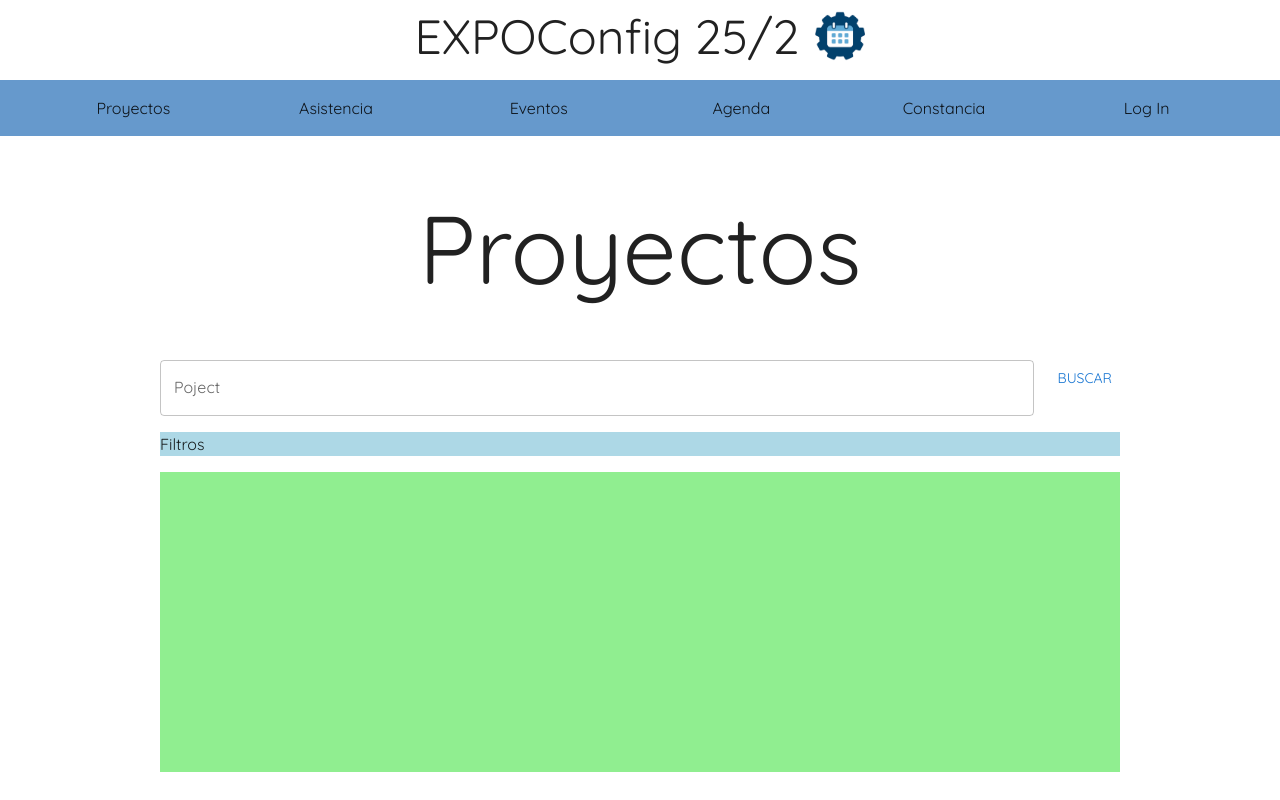
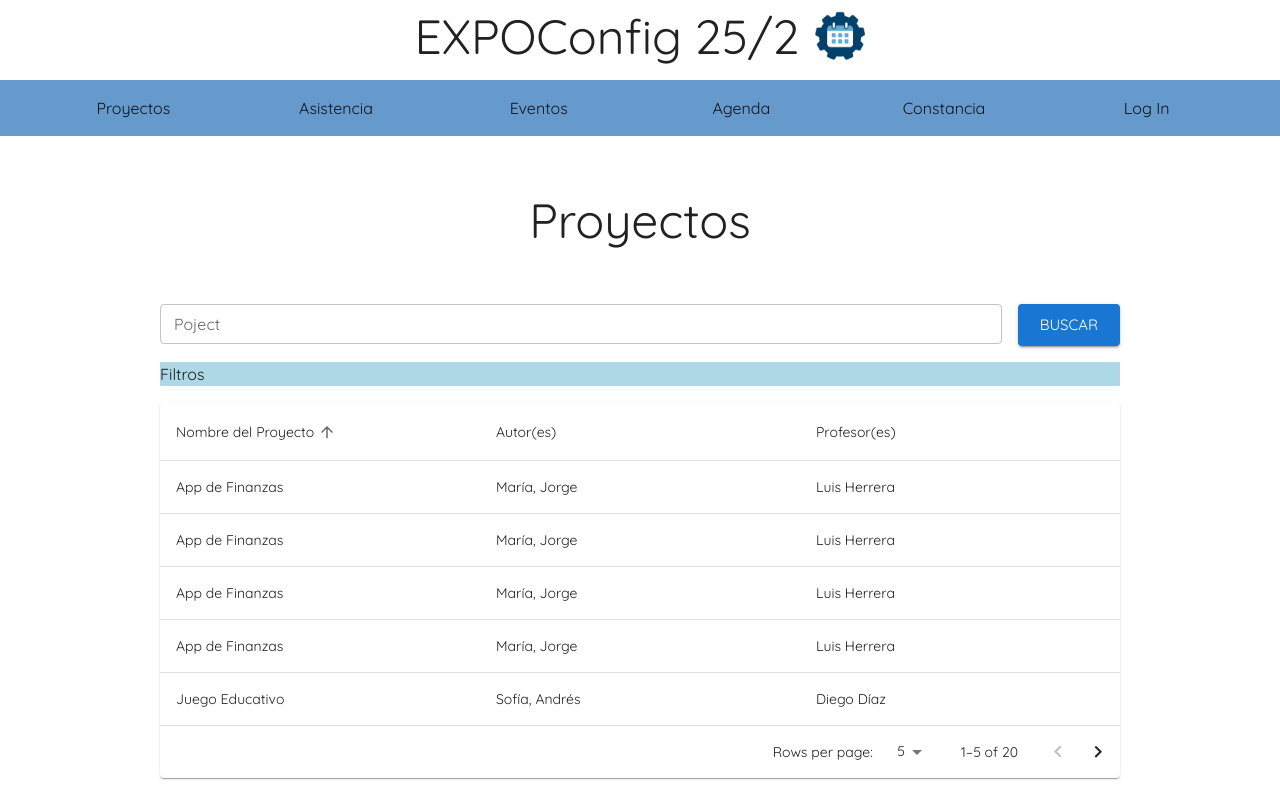
Before and after one commit to akaXala/EXPOConfig, a Next.js app: page /proyectos/ver in a window 1280 px wide. Built offline with nearby package versions, Linux system fonts and the light colour scheme.

Commit message:
avance de pagina view para UT asignadas a Emiliano

```diff
--- a/src/app/proyectos/ver/page.tsx
+++ b/src/app/proyectos/ver/page.tsx
@@ -1,9 +1,14 @@
 'use client'
-import { Typography, Grid, Box, Button, TextField, Container, ThemeProvider, CssBaseline } from "@mui/material";
+
+import * as React from 'react';
+import { Typography, Grid, TextField, Container, ThemeProvider, CssBaseline } from "@mui/material";
+import Box from '@mui/material/Box';
+import Button from '@mui/material/Button';
 import EnhancedTable from "@/components/table/ViewProjects"
 import NavBar from "@/components/NavBar";
 // Tema Custom
 import { theme } from '@/ts/customTheme';
+
 
 export default function Page() {
     return (
@@ -15,21 +20,19 @@ export default function Page() {
         <section>
           <Grid container  spacing={2} marginX={{xs:10, md:20}}>
             <Grid size={12} display="flex" justifyContent="center" p={5}>
-              <Typography variant="h1">Proyectos</Typography>
+              <Typography variant="h3">Proyectos</Typography>
             </Grid>
             <Grid  size='grow'>
-              <TextField fullWidth id="TextSearching" label="Poject" variant="outlined"/>
+              <TextField fullWidth id="TextSearching" label="Poject" variant="outlined" size='small'/>
             </Grid>
-            <Grid  size='auto'>
-              <Button>Buscar</Button>
+            <Grid  size='auto' display="flex" alignItems="center">
+              <Button variant="contained" size='large' color="primary">Buscar</Button>
             </Grid>
             <Grid size={12}>
               <Box bgcolor="lightblue">Filtros</Box>
             </Grid>
-            <Grid size={12} bgcolor='lightgreen' minHeight={300}>
-              <Container>
-                <EnhancedTable/>
-              </Container>
+            <Grid size={12} minHeight={300}>
+              <EnhancedTable/>
             </Grid>
           </Grid>
         </section>
--- a/src/components/table/ViewProjects.tsx
+++ b/src/components/table/ViewProjects.tsx
@@ -1,32 +1,228 @@
-import { Table, TableContainer,TableHead } from "@mui/material";
+import { Table, TableContainer,TableHead, TableRow, TableCell, TableSortLabel, TableBody, TablePagination} from "@mui/material";
 import Paper from "@mui/material/Paper";
+import Box from "@mui/material/Box";
+import { visuallyHidden } from '@mui/utils';
+import React from "react";
+interface Data {
+  id: number;
+  projectname: string;
+  authors: string;
+  teachers: string;
+}
+function createData(
+  id: number,
+  projectname: string,
+  authors: string,
+  teachers: string,
+): Data {
+  return {
+    id, projectname,authors, teachers
+  };
+}
+const rows = [
+  createData(1, 'Proyecto 1', 'Luis, Pepe', 'José Manuel'),
+  createData(2, 'Sistema de Inventario', 'Ana, Carlos', 'Laura Gómez'),
+  createData(3, 'App de Finanzas', 'María, Jorge', 'Luis Herrera'),
+  createData(4, 'Juego Educativo', 'Sofía, Andrés', 'Diego Díaz'),
+  createData(5, 'Plataforma de Cursos', 'Emiliano, Valeria', 'Carmen Ruiz'),
+  createData(6, 'Proyecto 1', 'Luis, Pepe', 'José Manuel'),
+  createData(7, 'Sistema de Inventario', 'Ana, Carlos', 'Laura Gómez'),
+  createData(8, 'App de Finanzas', 'María, Jorge', 'Luis Herrera'),
+  createData(9, 'Juego Educativo', 'Sofía, Andrés', 'Diego Díaz'),
+  createData(10, 'Plataforma de Cursos', 'Emiliano, Valeria', 'Carmen Ruiz'),
+  createData(11, 'Proyecto 1', 'Luis, Pepe', 'José Manuel'),
+  createData(12, 'Sistema de Inventario', 'Ana, Carlos', 'Laura Gómez'),
+  createData(13, 'App de Finanzas', 'María, Jorge', 'Luis Herrera'),
+  createData(14, 'Juego Educativo', 'Sofía, Andrés', 'Diego Díaz'),
+  createData(15, 'Plataforma de Cursos', 'Emiliano, Valeria', 'Carmen Ruiz'),
+  createData(16, 'Proyecto 1', 'Luis, Pepe', 'José Manuel'),
+  createData(17, 'Sistema de Inventario', 'Ana, Carlos', 'Laura Gómez'),
+  createData(18, 'App de Finanzas', 'María, Jorge', 'Luis Herrera'),
+  createData(19, 'Juego Educativo', 'Sofía, Andrés', 'Diego Díaz'),
+  createData(20, 'Plataforma de Cursos', 'Emiliano, Valeria', 'Carmen Ruiz'),
+];
+
+function descendingComparator<T>(a: T, b: T, orderBy: keyof T) {
+  if (b[orderBy] < a[orderBy]) {
+    return -1;
+  }
+  if (b[orderBy] > a[orderBy]) {
+    return 1;
+  }
+  return 0;
+}
+
+type Order = 'asc' | 'desc';
+
+function getComparator<Key extends keyof any>(
+  order: Order,
+  orderBy: Key,
+): (
+  a: { [key in Key]: number | string },
+  b: { [key in Key]: number | string },
+) => number {
+  return order === 'desc'
+    ? (a, b) => descendingComparator(a, b, orderBy)
+    : (a, b) => -descendingComparator(a, b, orderBy);
+}
 interface HeadCell {
+  id: keyof Data;
   label: string;
 }
 
-
 const headCells: readonly HeadCell[] = [
   {
-      label: 'Protein (g)',
+    id: 'projectname',
+    label: 'Nombre del Proyecto',
   },
   {
-        label: 'Protein (g)',
+    id: 'authors',
+    label: 'Autor(es)',
   },
   {
-        label: 'Protein (g)',
+    id: 'teachers',
+    label: 'Profesor(es)',
   },
 ];
 
+interface EnhancedTableProps {
+  onRequestSort: (event: React.MouseEvent<unknown>, property: keyof Data) => void;
+  order: Order;
+  orderBy: string;
+  rowCount: number;
+}
 
-function HeadTable(){
+function EnhancedTableHead(props: EnhancedTableProps) {
+  const {  order, orderBy, rowCount, onRequestSort } =
+    props;
+  const createSortHandler =
+    (property: keyof Data) => (event: React.MouseEvent<unknown>) => {
+      onRequestSort(event, property);
+    };
+
+  return (
     <TableHead>
+      <TableRow>
+        {headCells.map((headCell) => (
+          <TableCell
+            key={headCell.id}
+            align='left'
+            padding='normal'
+            sortDirection={orderBy === headCell.id ? order : false}
+            sx={{width: '33%'}}
+          >
+            <TableSortLabel
+              active={orderBy === headCell.id}
+              direction={orderBy === headCell.id ? order : 'asc'}
+              onClick={createSortHandler(headCell.id)}
+            >
+              {headCell.label}
+              {orderBy === headCell.id ? (
+                <Box component="span" sx={visuallyHidden}>
+                  {order === 'desc' ? 'sorted descending' : 'sorted ascending'}
+                </Box>
+              ) : null}
+            </TableSortLabel>
+          </TableCell>
+        ))}
+      </TableRow>
+    </TableHead>
+  );
+}
 
-    </TableHead>
-}
+
 export default function ViewProjects(){
+  const [order, setOrder] = React.useState<Order>('asc');
+  const [orderBy, setOrderBy] = React.useState<keyof Data>('projectname');
+  const [page, setPage] = React.useState(0);
+  const [rowsPerPage, setRowsPerPage] = React.useState(5);
+
+  const handleRequestSort = (
+    event: React.MouseEvent<unknown>,
+    property: keyof Data,
+  ) => {
+    const isAsc = orderBy === property && order === 'asc';
+    setOrder(isAsc ? 'desc' : 'asc');
+    setOrderBy(property);
+  };
+
+
+
+  const handleChangePage = (event: unknown, newPage: number) => {
+    setPage(newPage);
+  };
+
+  const handleChangeRowsPerPage = (event: React.ChangeEvent<HTMLInputElement>) => {
+    setRowsPerPage(parseInt(event.target.value, 10));
+    setPage(0);
+  };
+
+
+  // Avoid a layout jump when reaching the last page with empty rows.
+  const emptyRows =
+    page > 0 ? Math.max(0, (1 + page) * rowsPerPage - rows.length) : 0;
+
+  const visibleRows = React.useMemo(
+    () =>
+      [...rows]
+        .sort(getComparator(order, orderBy))
+        .slice(page * rowsPerPage, page * rowsPerPage + rowsPerPage),
+    [order, orderBy, page, rowsPerPage],
+  );
+
     return (
-        <TableContainer component={Paper}>
+      <Box sx={{ width: '100%' }}>
+        <Paper sx={{ width: '100%', mb: 2 }}>
+        <TableContainer>
+        <Table size= 'medium' aria-labelledby="tableTitle">
+          <EnhancedTableHead
+              order={order}
+              orderBy={orderBy}
+              onRequestSort={handleRequestSort}
+              rowCount={rows.length}
+            />
+          <TableBody>
+              {visibleRows.map((row, index) => {
+                const labelId = `enhanced-table-checkbox-${index}`;
+                return (
+                  <TableRow key={row.id}>
+                    <TableCell
+                      component="th"
+                      id={labelId}
+                      scope="row"
+                      padding="normal"
+                      align="left"
+                    >
+                      {row.projectname}
+                    </TableCell>
+                    <TableCell align="left">{row.authors}</TableCell>
+                    <TableCell align="left">{row.teachers}</TableCell>
+                  </TableRow>
+                );
+              })}
+              {emptyRows > 0 && (
+                <TableRow
+                  style={{
+                    height: 53 * emptyRows,
+                  }}
+                >
+                  <TableCell colSpan={2} />
+                </TableRow>
+              )}
+            </TableBody>
+            </Table>
+        </TableContainer>
+        <TablePagination
+          rowsPerPageOptions={[5, 10, 25]}
+          component="div"
+          count={rows.length}
+          rowsPerPage={rowsPerPage}
+          page={page}
+          onPageChange={handleChangePage}
+          onRowsPerPageChange={handleChangeRowsPerPage}
+        />
 
-        </TableContainer>
+        </Paper>
+        </Box>
     )
 }
```
Lines whose indentation alone changed are shown as unchanged.
